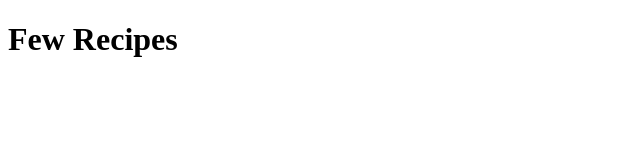
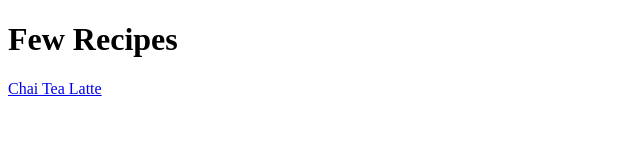
Before and after one commit to Vsk2353/Recipes-Website, a plain HTML site: page index.html in a window 1280 px wide. Shown: the whole page, without its empty margins (0-640 px from the left). Drawn offline with Linux system fonts and the light colour scheme.

Commit message:
Update index.html to link to first recipe

```diff
--- a/index.html
+++ b/index.html
@@ -8,5 +8,6 @@
     </head>
     <body>
         <h1>Few Recipes</h1>
+        <a href="../Recipes-Website/recipes/chai-tea-latte.html">Chai Tea Latte</a>
     </body>
 </html>
```
